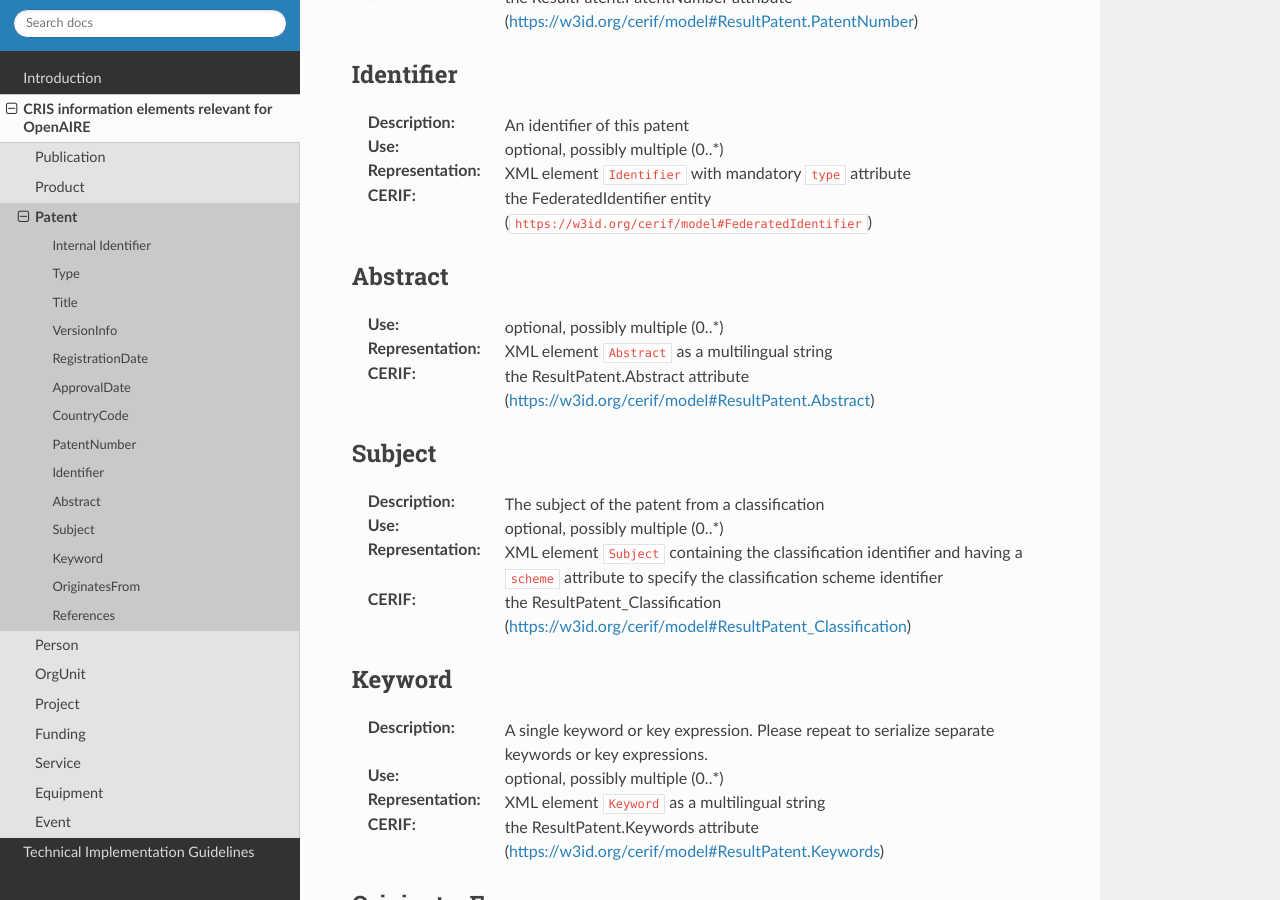
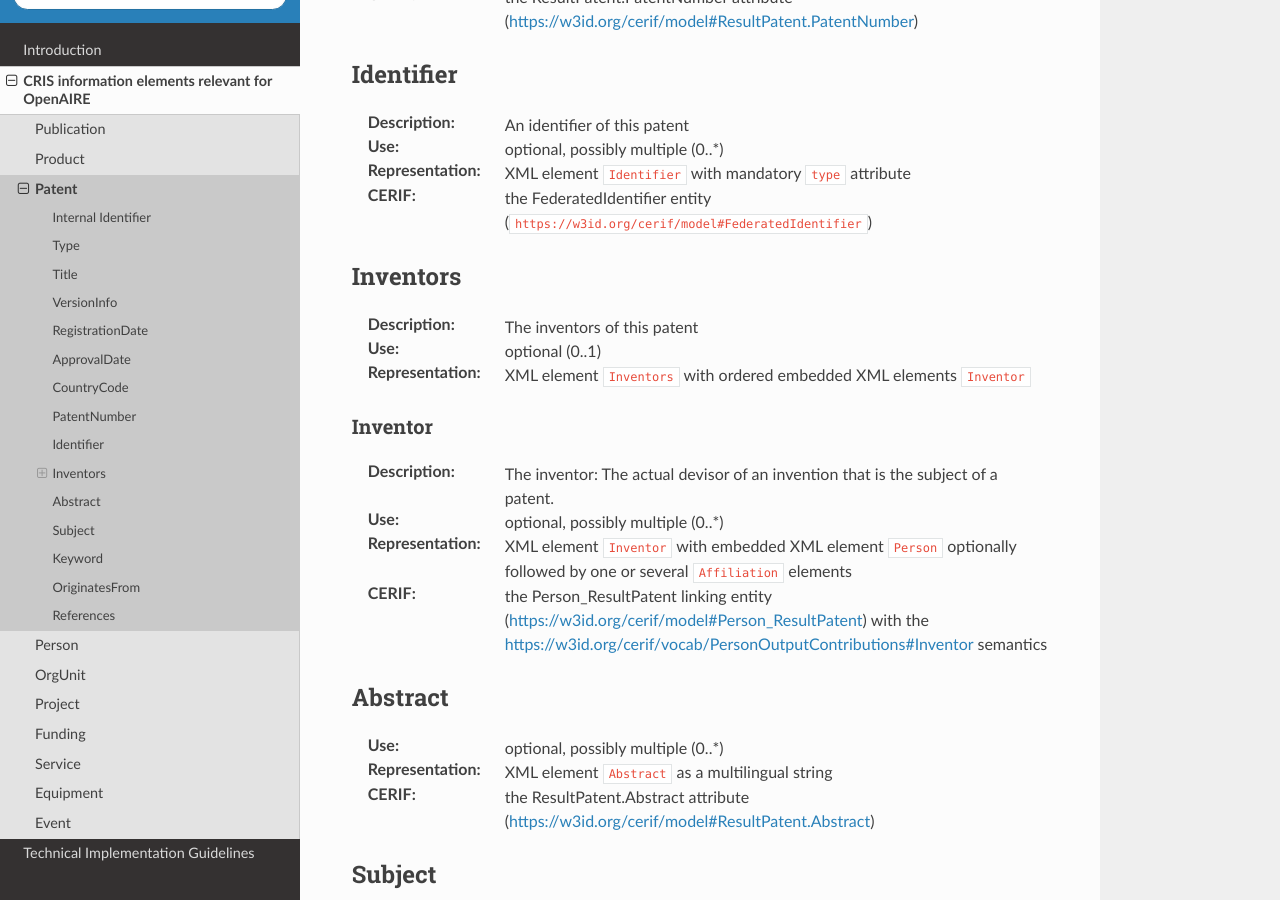
Before and after one commit to openaire/guidelines-cris-managers, a Sphinx documentation site: the page built from docs/cerif_xml_patent_entity.rst, in a window 1280 px wide and 900 px high, scrolled down 1892 px. Built offline with Sphinx 7.4.7 and the Read the Docs theme 2.0.0, drawn with Linux system fonts in a browser that asks for light colours; a script that is not in the unit is left out.

Commit message:
added Patent/Inventors/Inventor

```diff
--- a/docs/cerif_xml_patent_entity.rst
+++ b/docs/cerif_xml_patent_entity.rst
@@ -84,6 +84,22 @@
 
 
 
+Inventors
+^^^^^^^^^
+:Description: The inventors of this patent
+:Use: optional (0..1)
+:Representation: XML element ``Inventors`` with ordered embedded XML elements ``Inventor``
+
+
+
+Inventor
+--------
+:Description: The inventor: The actual devisor of an invention that is the subject of a patent.
+:Use: optional, possibly multiple (0..*)
+:Representation: XML element ``Inventor`` with embedded XML element ``Person`` optionally followed by one or several ``Affiliation`` elements
+:CERIF: the Person_ResultPatent linking entity (`<https://w3id.org/cerif/model#Person_ResultPatent>`_) with the `<https://w3id.org/cerif/vocab/PersonOutputContributions#Inventor>`_ semantics
+
+
 Abstract
 ^^^^^^^^
 :Use: optional, possibly multiple (0..*)
```
Also changed, not shown: 1 other file.
